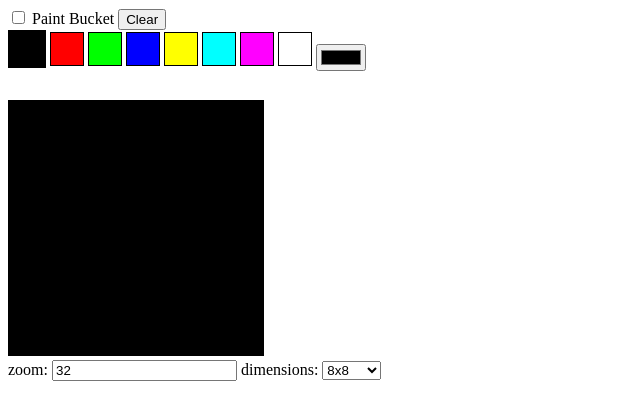
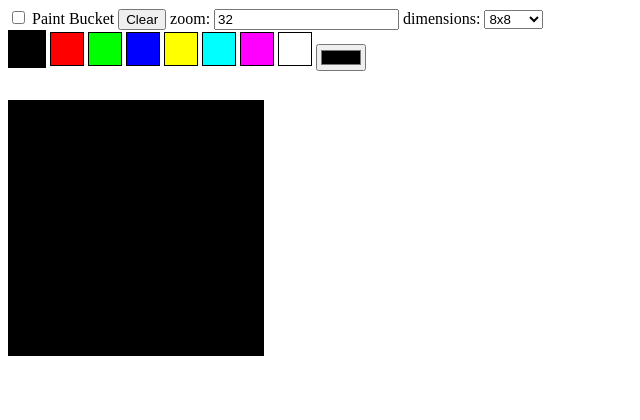
Before and after one commit to vvye/pixel-editor, a Vue app: page / in a window 1280 px wide. Shown: the top 420 px of the page, without its empty margins (0-640 px from the left). Built offline with nearby package versions, Linux system fonts and the light colour scheme.

Commit message:
Move controls to toolbar

```diff
--- a/src/App.vue
+++ b/src/App.vue
@@ -1,18 +1,11 @@
 <template>
     <div id="app">
-        <Toolbar @paint-bucket-mode-changed="changePaintBucketMode" @clear-canvas-button-pressed="resetCanvas"></Toolbar>
+        <Toolbar @paint-bucket-mode-changed="setPaintBucketMode" @clear-canvas-button-pressed="resetCanvas"
+        @cell-size-changed="setCellSize" @num-cells-changed="setNumCells"></Toolbar>
         <PaletteEditor ref="paletteEditor" :palette="palette" :current-color-id="currentColorId"
-                       @current-color-id-changed="changeCurrentColorId" @color-changed="changeColor" />
+                       @current-color-id-changed="setCurrentColorId" @color-changed="setColor" />
         <PixelCanvas ref="pixelCanvas" :cell-size="cellSize" :num-cells="numCells" :palette="palette"
                      :current-color-id="currentColorId" :paint-bucket-mode="paintBucketMode" />
-        <br />
-        zoom: <input type="number" v-model="cellSize">
-        dimensions: <select v-model="numCells">
-        <option value="8">8x8</option>
-        <option value="12">12x12</option>
-        <option value="16">16x16</option>
-        <option value="32">32x32</option>
-    </select>
     </div>
 </template>
 
@@ -43,15 +36,21 @@ export default {
         Toolbar
     },
     methods: {
-        changeCurrentColorId: function (id) {
+        setCurrentColorId: function (id) {
             this.currentColorId = id;
         },
-        changeColor: function (id, color) {
+        setColor: function (id, color) {
             this.palette[id] = color;
             this.refreshCanvas();
         },
-        changePaintBucketMode: function (value) {
-            this.paintBucketMode = value;
+        setPaintBucketMode: function (paintBucketMode) {
+            this.paintBucketMode = paintBucketMode;
+        },
+        setCellSize: function(cellSize) {
+            this.cellSize = cellSize;
+        },
+        setNumCells: function(numCells) {
+            this.numCells = numCells;
         },
         refreshCanvas: function () {
             this.$refs.pixelCanvas.render();
--- a/src/components/Toolbar.vue
+++ b/src/components/Toolbar.vue
@@ -1,7 +1,14 @@
 <template>
     <div>
-        <input type="checkbox" v-model="paintBucketMode" @change="changePaintBucketMode" /> Paint Bucket
+        <input type="checkbox" v-model="paintBucketMode" /> Paint Bucket
         <button @click="clearCanvas">Clear</button>
+        zoom: <input type="number" v-model="cellSize">
+        dimensions: <select v-model="numCells">
+        <option value="8">8x8</option>
+        <option value="12">12x12</option>
+        <option value="16">16x16</option>
+        <option value="32">32x32</option>
+    </select>
     </div>
 </template>
 
@@ -11,15 +18,31 @@ export default {
     name: 'Toolbar',
     data: function () {
         return {
-            paintBucketMode: false
+            paintBucketMode: false,
+            cellSize: 32,
+            numCells: 8,
         }
     },
     methods: {
-        changePaintBucketMode: function () {
-            this.$emit('paintBucketModeChanged', this.paintBucketMode);
-        },
         clearCanvas: function() {
             this.$emit('clearCanvasButtonPressed');
+        }
+    },
+    watch: {
+        paintBucketMode: {
+            handler: function() {
+                this.$emit('paintBucketModeChanged', this.paintBucketMode);
+            }
+        },
+        cellSize: {
+            handler: function() {
+                this.$emit('cellSizeChanged', this.cellSize);
+            }
+        },
+        numCells: {
+            handler: function() {
+                this.$emit('numCellsChanged', this.numCells);
+            }
         }
     }
 }
```
